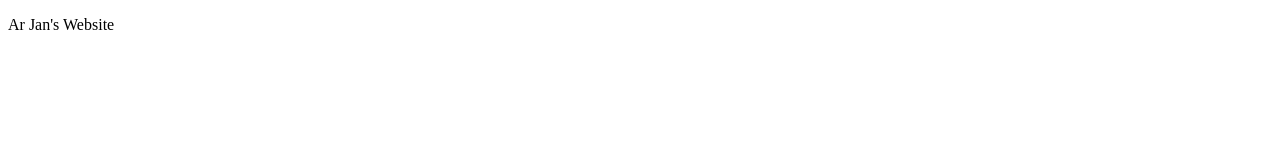
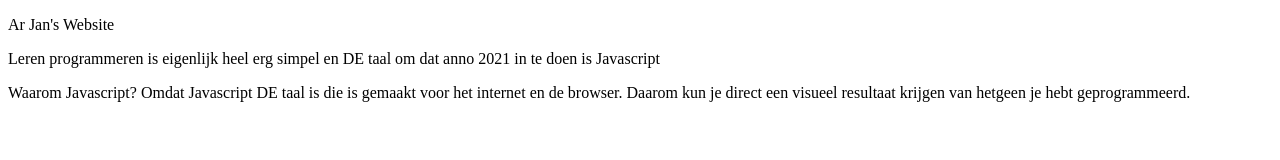
Before and after one commit to mnzan/a, a plain HTML site: page index.html in a window 1280 px wide. Drawn offline with Linux system fonts and the light colour scheme.

Commit message:
Update index.html

```diff
--- a/index.html
+++ b/index.html
@@ -6,6 +6,9 @@
 <body>
 <div>
   <p><span title="pronounce: are yum (and change the m to n)">Ar Jan</span>'s Website</p>
+  <p>Leren programmeren is eigenlijk heel erg simpel en DE taal om dat anno 2021 in te doen is Javascript</p>
+  <p>Waarom Javascript? Omdat Javascript DE taal is die is gemaakt voor het internet en de browser. Daarom kun je direct een visueel resultaat krijgen van hetgeen je hebt geprogrammeerd.</p>
+
   </div>
 </body>
 </html>
```
